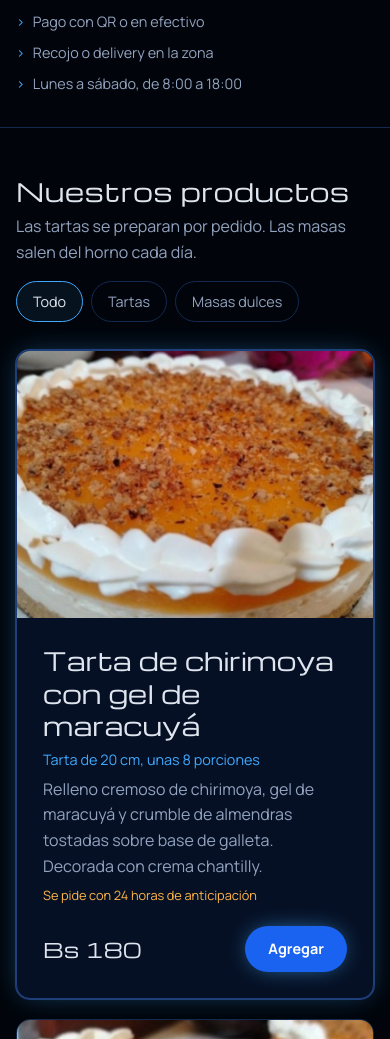
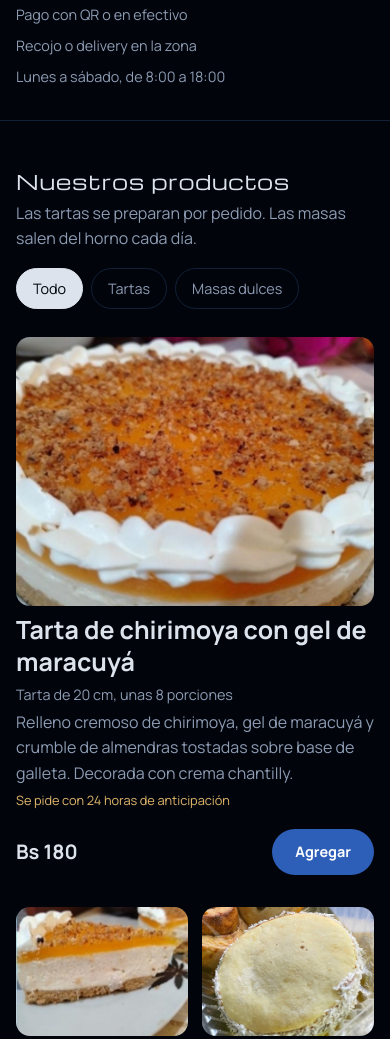
Before and after one commit to Roberto-con/lyrax, a plain HTML site: page index.html in a window 390 px wide. Shown: the part 770-1809 px from the top of the page. Drawn offline with nearby package versions, Linux system fonts and the light colour scheme.

Commit message:
Add files via upload

```diff
--- a/css/base.css
+++ b/css/base.css
@@ -5,18 +5,18 @@
 :root {
   /* Colores */
   --fondo: #01050b;          /* mismo negro azulado del fondo del logo */
-  --superficie: #061024;
-  --superficie-2: #0a1830;
-  --linea: #14294f;
-  --linea-fuerte: #1f3f7a;
-  --azul: #1a63f0;           /* azul eléctrico principal */
-  --azul-hover: #2f78ff;
-  --brillo: #3fa9ff;         /* el resplandor de las líneas del logo */
-  --texto: #dfe5ee;          /* plateado de las letras LYRAX */
-  --texto-suave: #93a3bf;
-  --exito: #3ddc97;
-  --alerta: #ffb547;
-  --error: #ff6b7a;
+  --superficie: #07101e;
+  --superficie-2: #0b1628;
+  --linea: #122038;
+  --linea-fuerte: #1c3154;
+  --azul: #2e5fb8;           /* azul del logo, más sobrio */
+  --azul-hover: #386cc8;
+  --brillo: #86b6ea;         /* acento suave para textos y detalles */
+  --texto: #dde3ec;          /* plateado de las letras LYRAX */
+  --texto-suave: #8d9bb3;
+  --exito: #5cc49a;
+  --alerta: #e0b56a;
+  --error: #e58a95;
 
   /* Tipografía */
   --fuente-marca: 'Michroma', 'Segoe UI', sans-serif;
@@ -30,14 +30,14 @@
   --t-lg: 1.25rem;
   --t-xl: 1.563rem;
   --t-2xl: 2.441rem;
-  --t-3xl: clamp(2rem, 5vw, 3.6rem);
+  --t-3xl: clamp(1.8rem, 4.2vw, 2.9rem);
 
   /* Espaciado y formas */
   --radio: 14px;
   --radio-sm: 8px;
   --ancho: 1160px;
   --margen: clamp(16px, 4vw, 40px);
-  --sombra-brillo: 0 0 0 1px var(--linea-fuerte), 0 0 28px -6px rgba(63, 169, 255, 0.45);
+  --sombra-brillo: none;
 }
 
 *,
@@ -62,7 +62,7 @@ body.sin-scroll { overflow: hidden; }
 img { max-width: 100%; display: block; }
 
 h1, h2, h3 { margin: 0; line-height: 1.2; font-weight: 700; }
-h2 { font-family: var(--fuente-marca); font-size: var(--t-xl); font-weight: 400; letter-spacing: 0.02em; }
+h2 { font-family: var(--fuente-marca); font-size: var(--t-lg); font-weight: 400; letter-spacing: 0.04em; }
 h3 { font-size: var(--t-lg); }
 p { margin: 0; }
 
--- a/css/components.css
+++ b/css/components.css
@@ -19,12 +19,12 @@
   transition: background-color 0.15s, border-color 0.15s, box-shadow 0.15s;
 }
 .boton:hover { text-decoration: none; }
-.boton--primario { background: var(--azul); color: #fff; box-shadow: 0 0 24px -8px var(--brillo); }
-.boton--primario:hover { background: var(--azul-hover); box-shadow: 0 0 30px -6px var(--brillo); }
+.boton--primario { background: var(--azul); color: #fff; }
+.boton--primario:hover { background: var(--azul-hover); }
 .boton--secundario { background: transparent; color: var(--texto); border-color: var(--linea-fuerte); }
 .boton--secundario:hover { border-color: var(--brillo); }
-.boton--whatsapp { background: #1fa855; color: #fff; }
-.boton--whatsapp:hover { background: #23bf61; }
+.boton--whatsapp { background: #1f8a4f; color: #fff; }
+.boton--whatsapp:hover { background: #24995a; }
 .boton--bloque { width: 100%; }
 .boton[disabled] { opacity: 0.45; cursor: not-allowed; box-shadow: none; }
 
@@ -58,7 +58,7 @@
   border-radius: 50%;
   background: var(--texto-suave);
 }
-.estado--abierto::before { background: var(--exito); box-shadow: 0 0 10px var(--exito); }
+.estado--abierto::before { background: var(--exito); }
 .estado--cerrado::before { background: var(--alerta); }
 @media (max-width: 520px) { .encabezado .estado { display: none; } }
 
@@ -106,25 +106,22 @@
   cursor: pointer;
 }
 .filtro:hover { color: var(--texto); border-color: var(--linea-fuerte); }
-.filtro[aria-pressed='true'] { color: var(--texto); border-color: var(--brillo); background: rgba(63, 169, 255, 0.08); }
+.filtro[aria-pressed='true'] { color: var(--fondo); border-color: var(--texto); background: var(--texto); }
 
 /* ---------- Productos ---------- */
 .productos {
   display: grid;
   grid-template-columns: repeat(auto-fill, minmax(250px, 1fr));
-  gap: 20px;
+  gap: 40px 28px;
 }
 .producto {
   display: flex;
   flex-direction: column;
-  background: var(--superficie);
-  border: 1px solid var(--linea);
-  border-radius: var(--radio);
-  overflow: hidden;
 }
 .producto__foto {
   aspect-ratio: 4 / 3;
   background: var(--superficie-2);
+  border-radius: var(--radio);
   overflow: hidden;
 }
 .producto__foto img { width: 100%; height: 100%; object-fit: cover; }
@@ -142,9 +139,9 @@
 }
 .producto__sin-foto span:first-child { font-family: var(--fuente-marca); font-size: var(--t-2xl); }
 .producto__sin-foto span:last-child { font-size: var(--t-xs); color: var(--texto-suave); }
-.producto__cuerpo { display: flex; flex-direction: column; gap: 6px; padding: 18px; flex: 1; }
-.producto__nombre { font-size: var(--t-lg); }
-.producto__unidad { font-size: var(--t-sm); color: var(--brillo); }
+.producto__cuerpo { display: flex; flex-direction: column; gap: 4px; padding: 16px 2px 0; flex: 1; }
+.producto__nombre { font-size: var(--t-md); }
+.producto__unidad { font-size: var(--t-sm); color: var(--texto-suave); }
 .producto__desc { font-size: var(--t-sm); color: var(--texto-suave); }
 .producto__nota { font-size: var(--t-xs); color: var(--alerta); }
 .producto__pie {
@@ -155,22 +152,21 @@
   margin-top: auto;
   padding-top: 14px;
 }
-.producto__precio { font-family: var(--fuente-marca); font-size: var(--t-lg); }
+.producto__precio { font-size: var(--t-lg); font-weight: 700; }
 .producto--agotado .producto__foto { filter: grayscale(1) brightness(0.6); }
 
 /* Producto destacado: la tarta estrella ocupa más espacio */
 .producto--destacado {
   grid-column: span 2;
   flex-direction: row;
-  border-color: var(--linea-fuerte);
-  box-shadow: var(--sombra-brillo);
+  gap: 28px;
 }
-.producto--destacado .producto__foto { aspect-ratio: auto; flex: 1.1; min-height: 320px; }
-.producto--destacado .producto__cuerpo { flex: 1; padding: 26px; }
-.producto--destacado .producto__nombre { font-family: var(--fuente-marca); font-weight: 400; font-size: var(--t-xl); line-height: 1.3; }
+.producto--destacado .producto__foto { aspect-ratio: auto; flex: 1.1; min-height: 300px; }
+.producto--destacado .producto__cuerpo { flex: 1; padding: 8px 0 0; }
+.producto--destacado .producto__nombre { font-size: var(--t-xl); line-height: 1.3; }
 .producto--destacado .producto__desc { font-size: var(--t-md); }
 @media (max-width: 640px) {
-  .producto--destacado { grid-column: auto; flex-direction: column; }
+  .producto--destacado { grid-column: auto; flex-direction: column; gap: 0; }
   .producto--destacado .producto__foto { min-height: 0; aspect-ratio: 4 / 3; }
 }
 
@@ -273,7 +269,7 @@
 .enlace-quitar:hover { color: var(--error); }
 
 .carrito-total { display: flex; justify-content: space-between; align-items: baseline; margin-bottom: 6px; }
-.carrito-total strong { font-family: var(--fuente-marca); font-size: var(--t-xl); font-weight: 400; }
+.carrito-total strong { font-size: var(--t-xl); }
 .nota { font-size: var(--t-xs); color: var(--texto-suave); margin-bottom: 14px; }
 .nota--alerta { color: var(--alerta); }
 
@@ -319,7 +315,7 @@
 .campo textarea { min-height: 80px; resize: vertical; }
 .campo input:focus,
 .campo select:focus,
-.campo textarea:focus { outline: none; border-color: var(--brillo); box-shadow: 0 0 0 3px rgba(63, 169, 255, 0.2); }
+.campo textarea:focus { outline: none; border-color: var(--brillo); box-shadow: 0 0 0 3px rgba(134, 182, 234, 0.15); }
 .campo [aria-invalid='true'] { border-color: var(--error); }
 .campo__error { font-size: var(--t-xs); color: var(--error); min-height: 1em; }
 .campo__ayuda { font-size: var(--t-xs); color: var(--texto-suave); }
@@ -339,7 +335,7 @@
   cursor: pointer;
 }
 .opcion:hover { border-color: var(--linea-fuerte); }
-.opcion:has(input:checked) { border-color: var(--brillo); background: rgba(63, 169, 255, 0.06); }
+.opcion:has(input:checked) { border-color: var(--azul); background: rgba(46, 95, 184, 0.08); }
 .opcion input { margin-top: 4px; accent-color: var(--azul); width: 18px; height: 18px; }
 .opcion strong { display: block; font-size: var(--t-sm); }
 .opcion span { font-size: var(--t-xs); color: var(--texto-suave); }
@@ -385,7 +381,7 @@
 
 /* Confirmación */
 .confirmacion { max-width: 560px; margin: 0 auto; text-align: center; }
-.confirmacion h3 { font-family: var(--fuente-marca); font-weight: 400; font-size: var(--t-xl); margin-bottom: 8px; }
+.confirmacion h3 { font-size: var(--t-xl); margin-bottom: 8px; }
 .confirmacion__numero { font-family: var(--fuente-codigo); color: var(--brillo); }
 .confirmacion ol { list-style: none; padding: 0; margin: 26px 0 0; text-align: left; display: grid; gap: 16px; counter-reset: c; }
 .confirmacion ol > li {
@@ -405,14 +401,14 @@
   width: 28px;
   height: 28px;
   border-radius: 50%;
-  border: 1px solid var(--brillo);
-  color: var(--brillo);
+  border: 1px solid var(--linea-fuerte);
+  color: var(--texto-suave);
   font-size: var(--t-xs);
 }
 .confirmacion ol p { color: var(--texto-suave); font-size: var(--t-sm); margin: 4px 0 12px; }
 .qr { display: grid; justify-items: center; gap: 10px; margin-top: 8px; }
 .qr img { width: min(260px, 100%); border-radius: var(--radio-sm); }
-.qr__monto { font-family: var(--fuente-marca); font-size: var(--t-xl); }
+.qr__monto { font-size: var(--t-xl); font-weight: 700; }
 
 /* ---------- Avisos ---------- */
 .avisos {
@@ -438,3 +434,14 @@
 .aviso--error { border-color: var(--error); }
 @keyframes entra { from { opacity: 0; transform: translateY(8px); } }
 @media (max-width: 760px) { .avisos { bottom: 84px; } }
+
+/* Celulares: masas en dos columnas, la tarta estrella a todo el ancho */
+@media (max-width: 640px) {
+  .productos { grid-template-columns: 1fr 1fr; gap: 32px 14px; }
+  .producto--destacado { grid-column: 1 / -1; }
+  .producto:not(.producto--destacado) .producto__desc { display: none; }
+  .producto:not(.producto--destacado) .producto__pie { flex-direction: column; align-items: stretch; gap: 10px; }
+  .producto:not(.producto--destacado) .producto__acciones .boton,
+  .producto:not(.producto--destacado) .producto__acciones .cantidad { width: 100%; justify-content: space-between; }
+  .producto:not(.producto--destacado) .producto__acciones .boton { justify-content: center; min-height: 40px; }
+}
--- a/css/layout.css
+++ b/css/layout.css
@@ -72,7 +72,7 @@
   font-size: var(--t-sm);
   color: var(--texto-suave);
 }
-.portada__datos li::before { content: '›'; color: var(--brillo); margin-right: 8px; }
+
 
 .portada__logo {
   position: relative;
@@ -131,9 +131,9 @@
   height: 34px;
   margin-bottom: 14px;
   border-radius: 50%;
-  border: 1px solid var(--brillo);
-  color: var(--brillo);
-  font-family: var(--fuente-marca);
+  border: 1px solid var(--linea-fuerte);
+  color: var(--texto-suave);
+  font-family: var(--fuente-texto);
   font-size: var(--t-sm);
 }
 .pasos h3 { font-size: var(--t-md); margin-bottom: 6px; }
@@ -176,4 +176,4 @@
   justify-content: space-between;
 }
 .pie img { height: 22px; width: auto; }
-.pie__lema { font-family: var(--fuente-marca); font-size: var(--t-xs); letter-spacing: 0.12em; color: var(--brillo); margin-top: 10px; }
+.pie__lema { font-size: var(--t-xs); color: var(--texto-suave); margin-top: 10px; }
--- a/js/data/productos.js
+++ b/js/data/productos.js
@@ -49,7 +49,7 @@ export const PRODUCTOS = [
     precio: 5,
     unidad: 'Por unidad',
     descripcion: 'Relleno de dulce de leche y borde de coco rallado.',
-    imagen: '', // FOTO PENDIENTE: assets/img/productos/alfajor.jpg
+    imagen: 'assets/img/productos/alfajor.jpg',
     anticipacion: false,
     disponible: true,
   },
@@ -60,7 +60,7 @@ export const PRODUCTOS = [
     precio: 2,
     unidad: 'Por unidad',
     descripcion: 'Horneada cada día, crujiente por fuera y suave por dentro.',
-    imagen: '', // FOTO PENDIENTE: assets/img/productos/galleta.jpg
+    imagen: 'assets/img/productos/galleta.jpg',
     anticipacion: false,
     disponible: true,
   },
@@ -71,7 +71,7 @@ export const PRODUCTOS = [
     precio: 3,
     unidad: 'Por unidad',
     descripcion: 'Masa suave enrollada con canela y azúcar.',
-    imagen: '', // FOTO PENDIENTE: assets/img/productos/rollo-canela.jpg
+    imagen: 'assets/img/productos/rollo-canela.jpg',
     anticipacion: false,
     disponible: true,
   },
```
Also changed, not shown: assets/img/productos/alfajor.jpg (added), assets/img/productos/galleta.jpg (added), assets/img/productos/rollo-canela.jpg (added), 1 other file.
